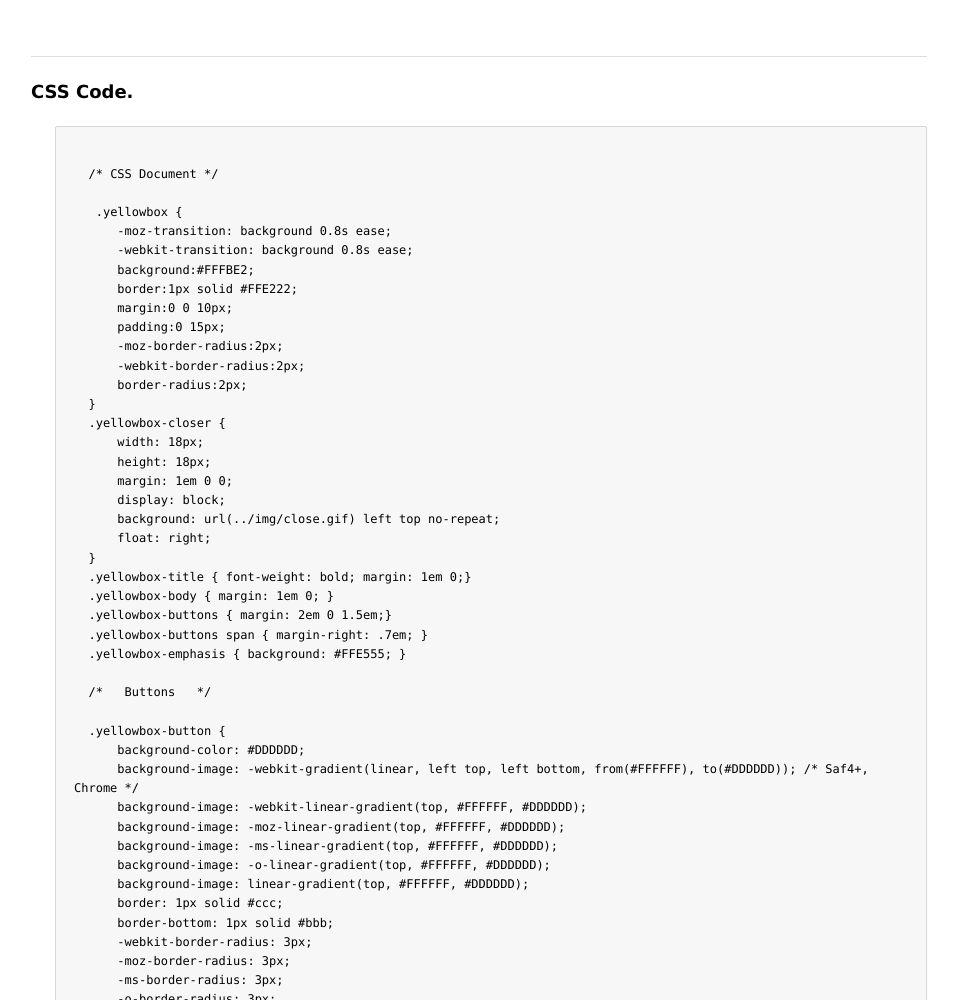
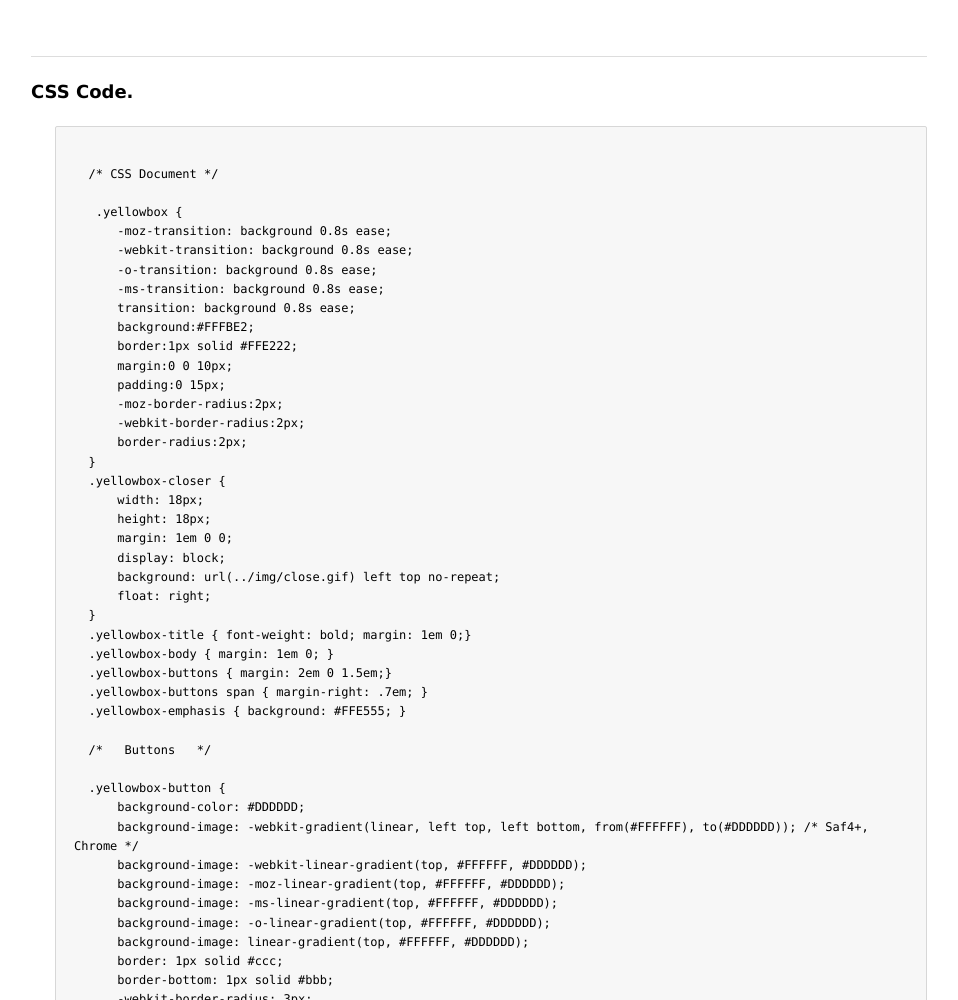
Before and after one commit to osobrevilla/jquery-messagebox, a plain HTML site: page index.htm in a window 1280 px wide. Shown: the part 1800-2800 px from the top of the page, without its empty margins (161-1119 px from the left). Drawn offline with Linux system fonts and the light colour scheme.

Commit message:
update index.htm

```diff
--- a/css/yellowbox.css
+++ b/css/yellowbox.css
@@ -30,7 +30,7 @@ code, pre {
 /* CSS Plugin */
 
 
-.yellowbox { -moz-transition: background 0.8s ease; -webkit-transition: background 0.8s ease;  background:#FFFBE2; border:1px solid #FFE222; margin:0 0 10px; padding:0 15px; -moz-border-radius:2px; -webkit-border-radius:2px; border-radius:2px;}
+.yellowbox { -moz-transition: background 0.8s ease; -webkit-transition: background 0.8s ease; -o-transition: background 0.8s ease; -ms-transition: background 0.8s ease; transition: background 0.8s ease;  background:#FFFBE2; border:1px solid #FFE222; margin:0 0 10px; padding:0 15px; -moz-border-radius:2px; -webkit-border-radius:2px; border-radius:2px;}
 .yellowbox-closer { width: 18px; height: 18px; margin: 1em 0 0; display: block; background: url(../img/close.gif) left top no-repeat; float: right;}
 .yellowbox-closer:hover { background-position: right top;}
 .yellowbox-title { font-weight: bold; margin: 1em 0; }
--- a/index.htm
+++ b/index.htm
@@ -173,6 +173,9 @@ $(function() {
    .yellowbox {
       -moz-transition: background 0.8s ease;
       -webkit-transition: background 0.8s ease;
+      -o-transition: background 0.8s ease;
+      -ms-transition: background 0.8s ease;
+      transition: background 0.8s ease;
       background:#FFFBE2;
       border:1px solid #FFE222;
       margin:0 0 10px;
```
